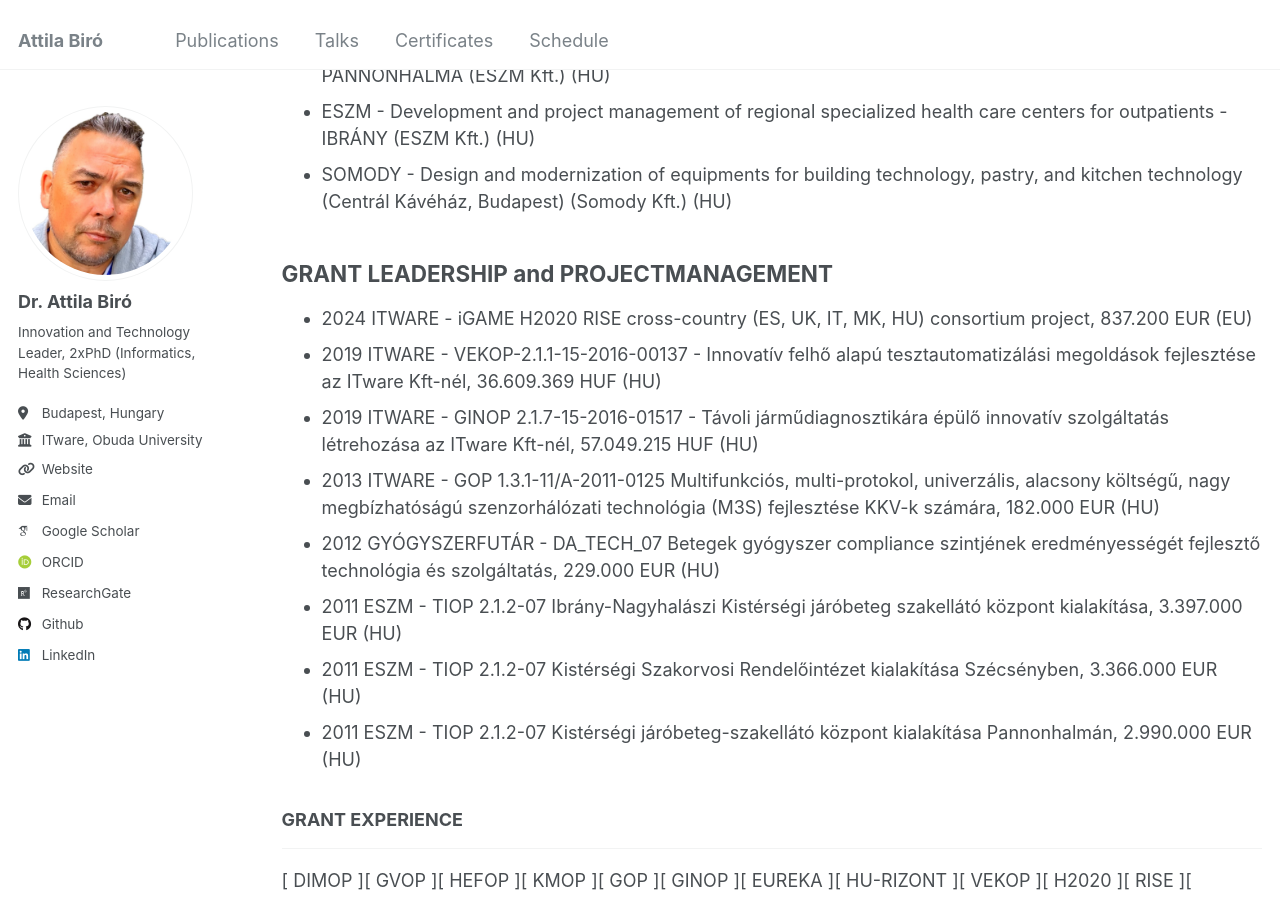
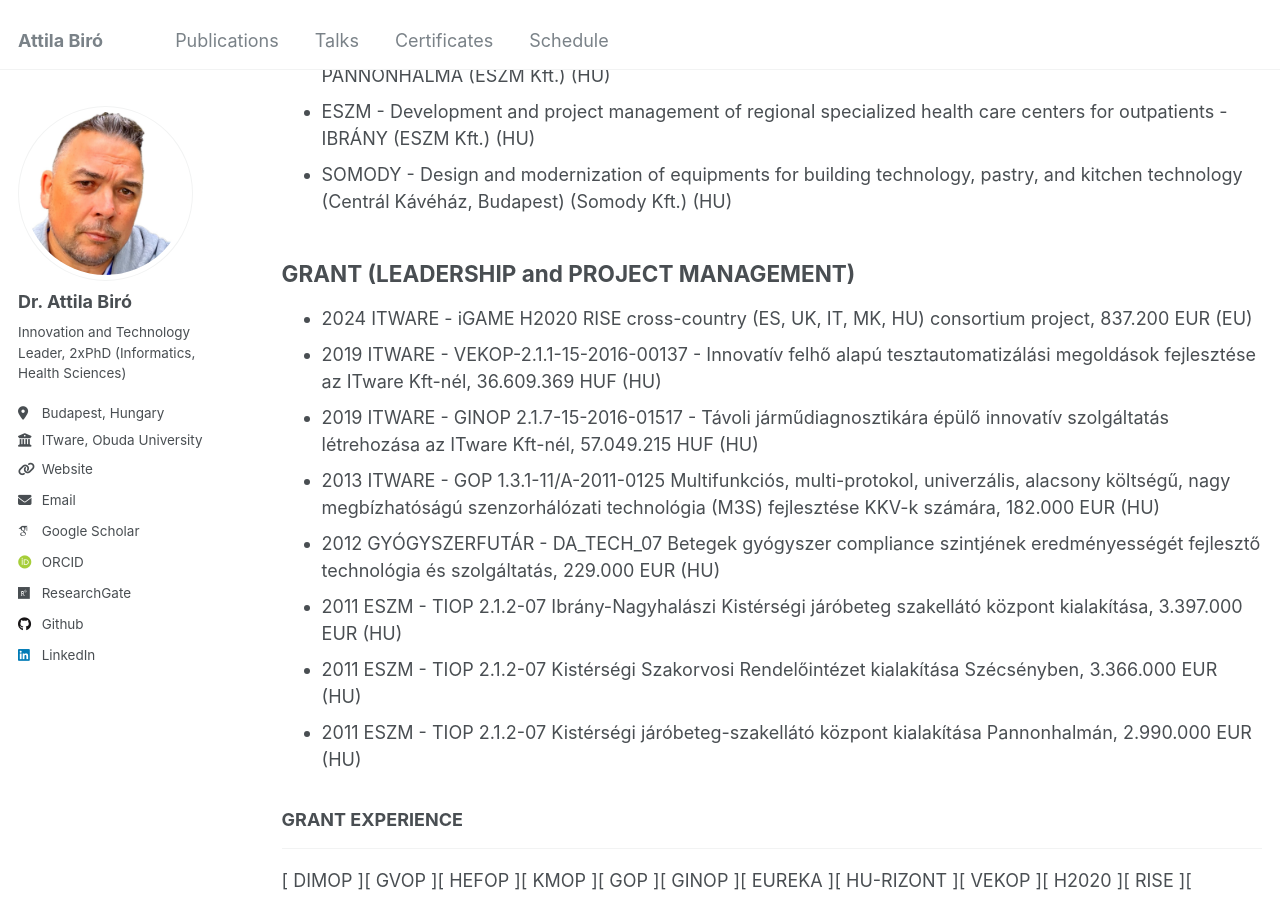
Before and after one commit to biroka/biroka.github.io, a Jekyll site: the page built from _pages/projects.md, in a window 1280 px wide and 900 px high, scrolled down 7292 px. Built offline with Jekyll 4.4.1, drawn with Linux system fonts in a browser that asks for light colours; some web fonts are replaced.

Commit message:
Update projects.md

```diff
--- a/_pages/projects.md
+++ b/_pages/projects.md
@@ -174,7 +174,7 @@ author_profile: true
  * ESZM - Development and project management of regional specialized health care centers for outpatients - IBRÁNY (ESZM Kft.) (HU)
  * SOMODY - Design and modernization of equipments for building technology, pastry, and kitchen technology (Centrál Kávéház, Budapest) (Somody Kft.) (HU)
 
-## GRANT LEADERSHIP and PROJECTMANAGEMENT
+## GRANT (LEADERSHIP and PROJECT MANAGEMENT)
 * 2024 ITWARE - iGAME H2020 RISE cross-country (ES, UK, IT, MK, HU) consortium project, 837.200 EUR (EU)
 * 2019 ITWARE - VEKOP-2.1.1-15-2016-00137 - Innovatív felhő alapú tesztautomatizálási megoldások fejlesztése az ITware Kft-nél, 36.609.369 HUF (HU)
 * 2019 ITWARE - GINOP 2.1.7-15-2016-01517 - Távoli járműdiagnosztikára épülő innovatív szolgáltatás létrehozása az ITware Kft-nél, 57.049.215 HUF (HU)
```
